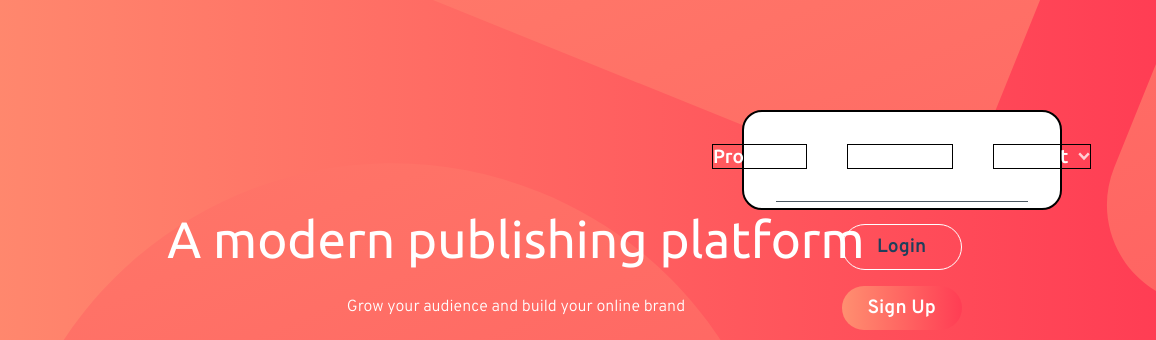
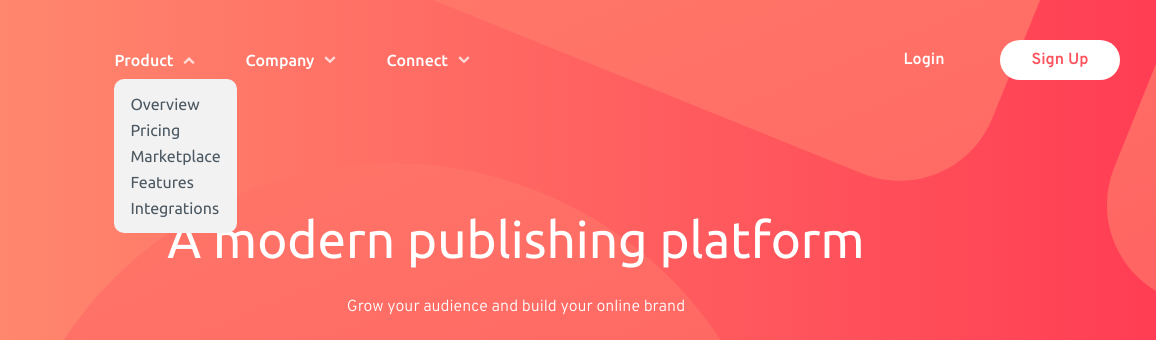
Before and after one commit to Hummingcoder/Blogr-Landing-Page, a plain HTML site: page index.html in a window 1280 px wide. Both pictures are taken after a click on the button "Product". Shown: the top 340 px of the page, 124-1280 px from the left. Drawn offline with Linux system fonts and the light colour scheme.

Commit message:
nav fixing

```diff
--- a/index.css
+++ b/index.css
@@ -6,7 +6,7 @@
 
   /* Neutral */
   --white: hsl(0, 0%, 100%);
-  --light-grayish-blue: hsl(0, 0%, 90%);
+  --light-grayish-blue: hsl(0, 0%, 95%);
   --grayish-blue: hsl(240, 2%, 79%);
   --very-dark-grayish-blue: hsl(207, 13%, 34%);
   --very-dark-black-blue: hsl(240, 10%, 16%);
@@ -50,12 +50,32 @@ button {
 .logo {
   width: 80px;
 }
+/* --------------------------------------- toggle button start------------------------- */
 .toggle {
-  width: 30px;
+  cursor: pointer;
 }
-.toggle img {
-  width: 100%;
+.line1,
+.line2,
+.line3 {
+  background: #ffffff;
+  width: 40px;
+  height: 4px;
+  margin: 6px 0;
+  transition: 0.4s cubic-bezier(0.075, 0.82, 0.165, 1);
 }
+
+.toggle.show .line1 {
+  transform: translate(0, 11px) rotate(-45deg);
+}
+.toggle.show .line2 {
+  opacity: 0;
+}
+.toggle.show .line3 {
+  transform: translate(0, -9px) rotate(45deg);
+}
+
+/* --------------------------------------- toggle button end------------------------- */
+
 header {
   position: relative;
   width: 100%;
@@ -126,7 +146,6 @@ nav {
   width: 90%;
   max-width: 320px;
   background: white;
-  border: 1px solid;
   top: 100px;
   right: 6%;
   display: flex;
@@ -134,8 +153,15 @@ nav {
   flex-direction: column;
   justify-content: space-between;
   gap: 2rem;
+  border-radius: 20px;
+  transition: 0.3s cubic-bezier(0.165, 0.84, 0.44, 1);
+  overflow: hidden;
   padding: 2rem;
-  border-radius: 20px;
+  box-shadow: 0 6px 10px rgba(81, 81, 81, 0.163);
+}
+nav.hide {
+  padding: 0;
+  width: 0;
 }
 .navlinks {
   width: 100%;
@@ -160,8 +186,10 @@ nav {
   gap: 8px;
   background: var(--light-grayish-blue);
   border-radius: 10px;
-  padding: 1rem;
   margin-top: 10px;
+  overflow: hidden;
+  height: 0;
+  transition: 0.3s cubic-bezier(0.215, 0.61, 0.355, 1);
 }
 .drop_contain a {
   text-decoration: none;
@@ -186,6 +214,7 @@ nav .dropbtn {
 }
 nav .dropbtn img {
   width: 12px;
+  transition: 0.3s cubic-bezier(0.075, 0.82, 0.165, 1);
 }
 nav .btn_container button {
   font-size: 1.2rem;
@@ -364,6 +393,15 @@ footer a {
 .pc {
   display: none;
 }
+
+a:hover {
+  text-decoration: underline;
+  cursor: pointer;
+}
+.btn {
+  cursor: pointer;
+}
+
 @media (width > 760px) {
   footer {
     grid-template-columns: repeat(2, 1fr);
@@ -371,6 +409,111 @@ footer a {
 }
 
 @media (width > 1000px) {
+  /* ^^^^^^^^^^^^^^^^^^^^^^^^^^^^^^^****NAV****^^^^^^^^^^^^^^^^^^^^^^^^^^^^^^^ */
+
+  nav {
+    position: relative;
+    z-index: 9999;
+    width: 100%;
+    max-width: 100%;
+    background: transparent;
+    top: 0;
+    right: 0;
+    display: flex;
+    align-items: center;
+    flex-direction: row;
+    justify-content: space-between;
+    gap: 2rem;
+    border-radius: 20px;
+    transition: 0.3s cubic-bezier(0.165, 0.84, 0.44, 1);
+    overflow: visible;
+    padding: 1rem;
+    box-shadow: none;
+  }
+  nav.hide {
+    padding: 0;
+    width: 100%;
+  }
+  .navlinks {
+    width: 100%;
+    display: flex;
+    flex-direction: row;
+    align-items: center;
+    justify-content: start;
+    gap: 50px;
+    text-align: center;
+  }
+  .dropdown {
+    width: fit-content;
+    position: relative;
+  }
+  .drop_contain {
+    position: absolute;
+    overflow: hidden;
+    left: 0%;
+    min-width: fit-content;
+    align-items: start;
+  }
+  .drop_contain a {
+    text-decoration: none;
+    color: var(--very-dark-grayish-blue);
+    font-family: "Ubuntu", sans-serif;
+  }
+  .drop_contain a:hover,
+  .drop_contain a:active {
+    font-weight: 600;
+    color: var(--very-dark-black-blue);
+  }
+
+  nav .btn_container {
+    width: fit-content;
+    flex-direction: row;
+    align-items: center;
+    justify-content: end;
+    border-top: none;
+    padding-top: 0;
+  }
+  nav .dropbtn {
+    margin: 0;
+    font-size: 1rem;
+    cursor: pointer;
+    color: var(--white);
+  }
+  .dropbtn:hover {
+    text-decoration: underline;
+  }
+  nav .dropbtn img {
+    width: 12px;
+    transition: 0.3s cubic-bezier(0.075, 0.82, 0.165, 1);
+  }
+  nav .btn_container button {
+    font-size: 1rem;
+  }
+  nav #no_bg {
+    width: 120px;
+    color: var(--white);
+    padding: 10px;
+    border: none;
+  }
+  nav #no_bg:hover {
+    text-decoration: underline;
+  }
+  nav #white_bg {
+    width: 120px;
+    background: var(--white);
+    color: var(--light-red);
+    padding: 10px;
+  }
+  nav #white_bg:hover {
+    width: 120px;
+    background: var(--very-light-red);
+    color: var(--white);
+    padding: 10px;
+    transition: 0.3s ease-in-out;
+  }
+
+  /* ^^^^^^^^^^^^^^^^^^^^^^^^^^^^^^^****NAV****^^^^^^^^^^^^^^^^^^^^^^^^^^^^^^^ */
+
   main {
     overflow: hidden;
     padding-top: 130px;
@@ -389,51 +532,8 @@ footer a {
   }
   .logo {
     width: 100px;
+    margin-right: 8vw;
   }
-
-  /* ----------------------------------------****NAV****-------------- */
-  nav {
-    height: 100%;
-    display: flex;
-    align-items: center;
-    justify-content: space-between;
-    border: 2px solid;
-    width: 100%;
-    margin-left: 2rem;
-    position: relative;
-  }
-  .navlinks {
-    display: flex;
-    flex-direction: row;
-    align-items: center;
-    justify-content: center;
-    gap: 40px;
-    height: 100%;
-  }
-  .dropdown {
-    position: relative;
-    height: 100%;
-    border: 1px solid;
-    display: flex;
-    align-items: center;
-  }
-  .drop_contain {
-    position: absolute;
-    background: #ffffff;
-    display: none;
-    flex-direction: column;
-    align-items: center;
-    gap: 1rem;
-    padding: 1.2rem 2rem;
-    border: 1px solid;
-    left: 0;
-    top: 100%;
-  }
-  .dropbtn {
-    font-size: 1.2rem;
-    color: var(--white);
-  }
-  /* ^^^^^^^^^^^^^^^^^^^^^^^^^^^^^^^****NAV****^^^^^^^^^^^^^^^^^^^^^^^^^^^^^^^ */
 
   header article {
     width: 80%;
--- a/index.html
+++ b/index.html
@@ -31,8 +31,10 @@
     <header>
       <article class="nav_container">
         <img src="images/logo.svg" alt="logo" class="logo" />
-        <button class="toggle">
-          <img src="images/icon-hamburger.svg" alt="" />
+        <button class="toggle show">
+          <div class="line1"></div>
+          <div class="line2"></div>
+          <div class="line3"></div>
         </button>
         <nav>
           <section class="navlinks">
@@ -235,5 +237,6 @@
         </div>
       </section>
     </footer>
+    <script src="index.js"></script>
   </body>
 </html>
--- /dev/null
+++ b/index.js
@@ -0,0 +1,46 @@
+const togglebtn = document.querySelector(".toggle");
+const nav = document.querySelector("nav");
+const dropBtn = document.querySelectorAll(".dropbtn");
+
+togglebtn.addEventListener("click", (e) => {
+  togglebtn.classList.toggle("show");
+  if (togglebtn.classList.contains("show")) {
+    nav.classList.remove("hide");
+  } else {
+    nav.classList.add("hide");
+    dropBtn.forEach((Btn) => {
+      const child_img = Btn.querySelectorAll("img");
+      Btn.nextElementSibling.style.height = "0";
+      Btn.nextElementSibling.style.padding = "0";
+      child_img.forEach((img) => {
+        img.style.transform = "rotate(0deg)";
+      });
+    });
+  }
+});
+let re = true;
+dropBtn.forEach((btn) => {
+  btn.addEventListener("click", () => {
+    const img = btn.querySelectorAll("img");
+    const drop_container = btn.nextElementSibling;
+    dropBtn.forEach((Btn) => {
+      const child_img = Btn.querySelectorAll("img");
+      Btn.nextElementSibling.style.height = "0";
+      Btn.nextElementSibling.style.padding = "0";
+      child_img.forEach((img) => {
+        img.style.transform = "rotate(0deg)";
+      });
+    });
+
+    if (re) {
+      drop_container.style.padding = "1rem";
+      drop_container.style.height = "fit-content";
+      img.forEach((img) => {
+        img.style.transform = "rotate(180deg)";
+      });
+      re = false;
+    } else {
+      re = true;
+    }
+  });
+});
```
